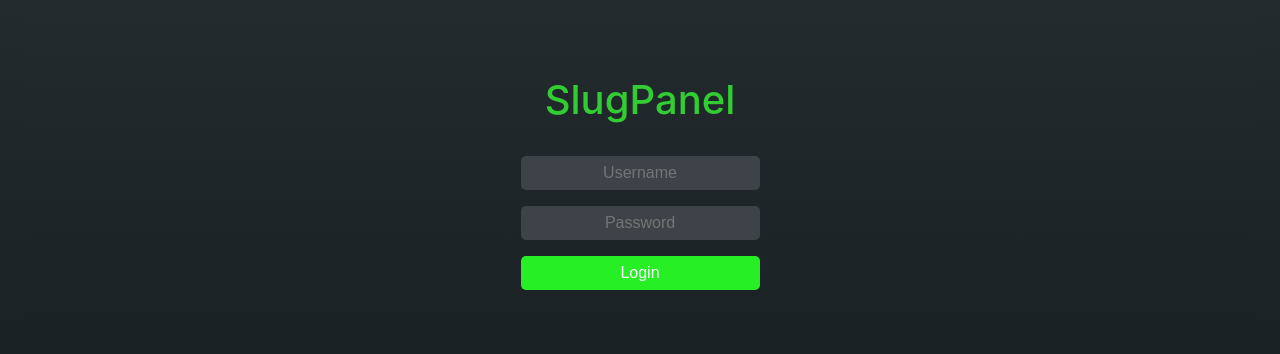
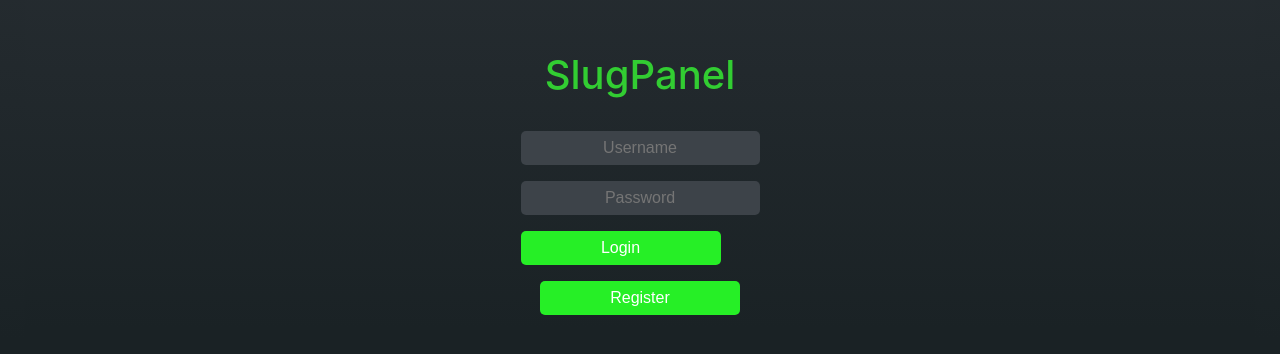
Before and after one commit to SlugPanel/SlugPanel, a React (Create React App) app: page / in a window 1280 px wide. Shown: the part 256-610 px from the top of the page. Built offline with nearby package versions, Linux system fonts and the light colour scheme.

Commit message:
make it possible to register accounts

```diff
--- a/src/App.js
+++ b/src/App.js
@@ -1,4 +1,4 @@
-import React from "react";
+import React, {useEffect} from "react";
 import { BrowserRouter as Router, Route, Routes } from "react-router-dom";
 import Dashboard from "./Dashboard/Dashboard";
 import Login from "./Login/Login";
@@ -6,12 +6,16 @@
 import './App.css'
 import AccountGenerator from "./Admin/AccountGenerator/AccountGenerator";
 import Register from "./Register/Register";
+import Landing from "./Landing";
 
 function App() {
     const {token, setToken} = useToken();
+    useEffect(() => {
+        document.title="Usar Panel v1.0"
+    }, [])
 
     if(!token) {
-        return <Login setToken={setToken} />
+        return <Landing />
     }
 
     return (
--- /dev/null
+++ b/src/Landing.js
@@ -0,0 +1,17 @@
+import React, {useState} from 'react';
+import Register from "./Register/Register";
+import Login from "./Login/Login";
+import useToken from "./useToken";
+
+export default function Landing() {
+    const [register, setRegister] = useState(false)
+    const {token, setToken} = useToken()
+
+    function toggleRegister() {
+        setRegister(!register)
+    }
+
+    return(
+        register ?  <Register /> : <Login setToken={setToken} toggleRegister={toggleRegister} />
+    )
+}
--- a/src/Login/Login.css
+++ b/src/Login/Login.css
@@ -52,3 +52,16 @@
     text-align: center;
     outline: none;
 }
+
+.login-wrapper button {
+    margin-top: 1rem;
+    background: #26ef26;
+    color: #fff;
+    border: none;
+    padding: 0.5rem 1rem;
+    border-radius: 5px;
+    font-size: 1rem;
+    font-weight: 500;
+    width: 200px;
+    cursor: pointer;
+}
--- a/src/Login/Login.js
+++ b/src/Login/Login.js
@@ -1,6 +1,7 @@
 import React, {useState} from 'react';
 import './Login.css';
 import PropTypes from "prop-types";
+import '../Register/Register'
 
 async function loginUser(credentials) {
     return fetch('https://slugga-api.onrender.com/login', {
@@ -13,9 +14,10 @@
         .then(data => data.json())
 }
 
-export default function Login({setToken}){
+export default function Login({setToken, toggleRegister}){
     const [username, setUserName] = useState();
     const [password, setPassword] = useState();
+
 
     const handleSubmit = async e => {
         e.preventDefault();
@@ -25,7 +27,6 @@
         });
         setToken(token);
     }
-
     return (
         <div className="login-wrapper">
             <h1>SlugPanel</h1>
@@ -34,10 +35,13 @@
                 <input type={"password"} onChange={e => setPassword(e.target.value)} placeholder={"Password"} />
                 <button type={"submit"}>Login</button>
             </form>
+            <button type={"submit"} onClick={toggleRegister}>Register</button>
         </div>
     );
 }
 
+
+
 Login.propTypes = {
     setToken: PropTypes.func.isRequired
 }
```
